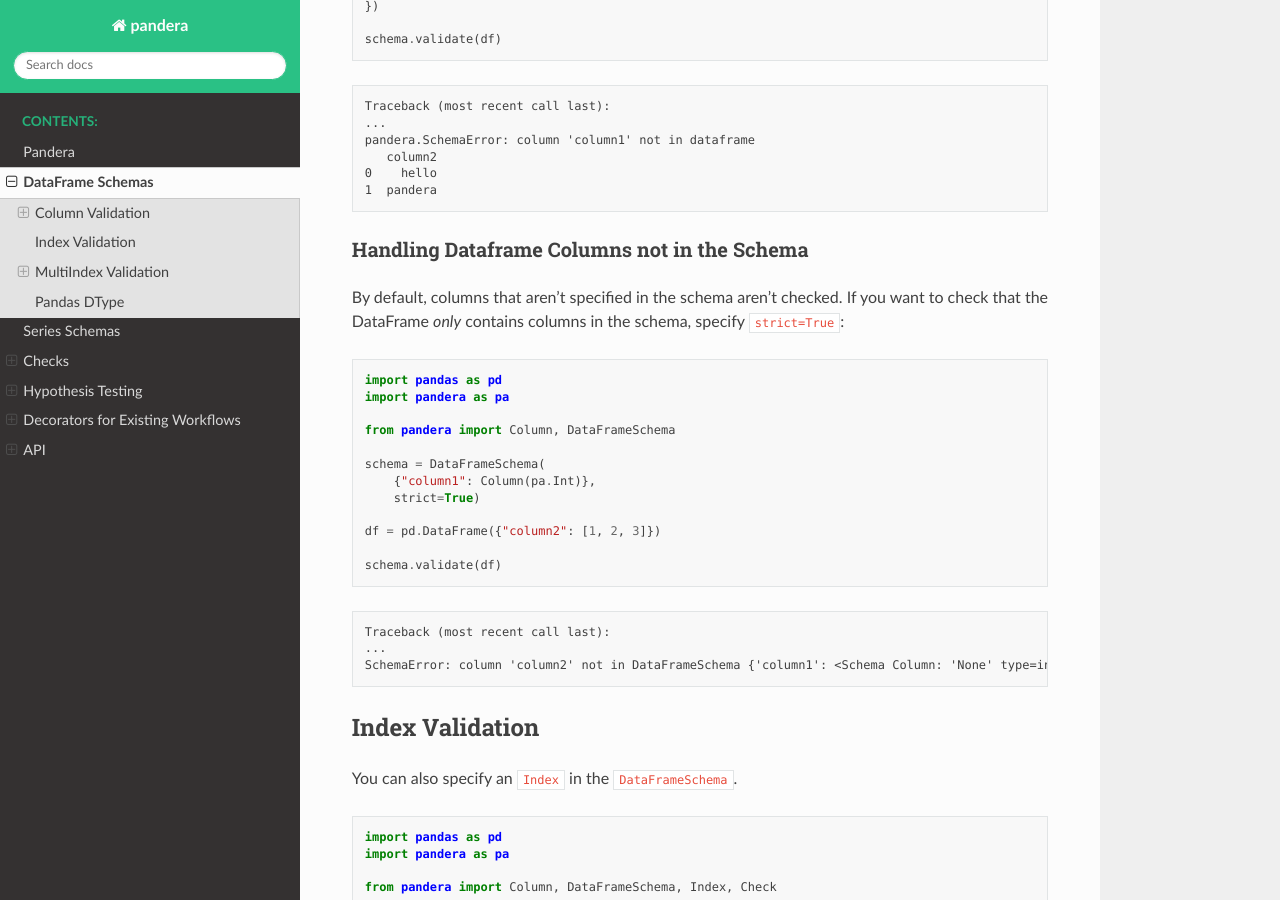
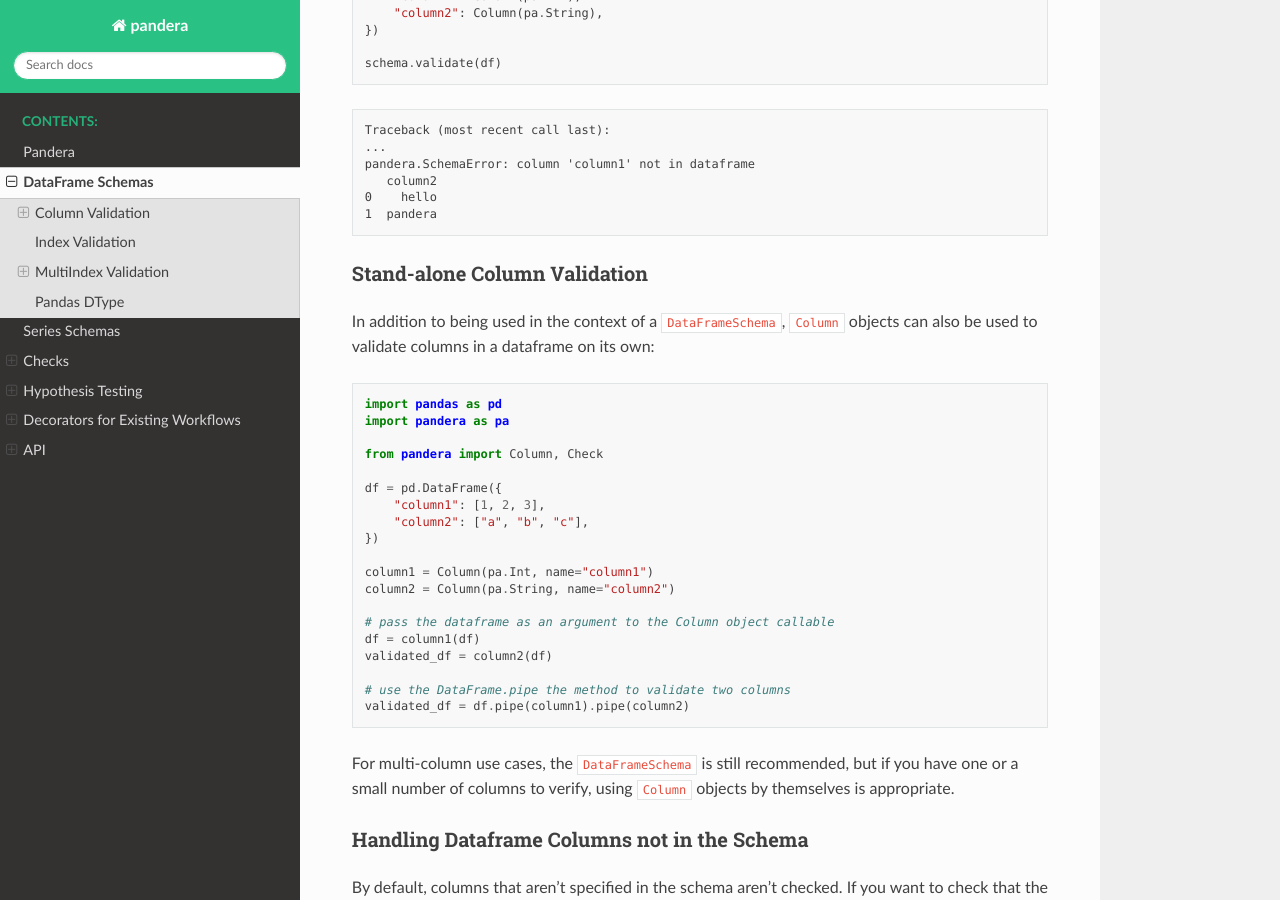
Before and after one commit to unionai-oss/pandera, a Sphinx documentation site: the page built from docs/source/dataframe_schemas.rst, in a window 1280 px wide and 900 px high, scrolled down 3620 px. Built offline with Sphinx 7.4.7 and the Read the Docs theme 2.0.0, drawn with Linux system fonts in a browser that asks for light colours; some of the changed text lies outside the part shown.

Commit message:
clean up underlying interface of schema coercion
- implement Index and MultiIndex schema_component coercion logic,
  previously this functionaly was not operational.
- add documentation for stand-alone Column checks

```diff
--- a/docs/source/dataframe_schemas.rst
+++ b/docs/source/dataframe_schemas.rst
@@ -41,10 +41,11 @@ The ``DataFrameSchema`` object consists of |column|_\s and an |index|_.
 Column Validation
 -----------------
 
-A ``Column`` must specify a *type* to be validated. It can be optionally
-verified for `null values`_ or duplicate values. The column can be coerced_ into
-the specified type, and the required_ parameter allows control over whether or
-not the column is allowed to be missing.
+A ``Column`` must specifies the properties of a column in a dataframe object.
+It can be optionally verified for its data type, `null values`_ or duplicate
+values. The column can be coerced_ into the specified type, and the
+required_ parameter allows control over whether or not the column is allowed to
+be missing.
 
 :ref:`Column checks<checks>` allow for the DataFrame's values to be
 checked against a user provided function. ``Check`` objects also support
@@ -230,6 +231,42 @@ Since ``required=True`` by default, missing columns would raise an error:
     1  pandera
 
 
+.. _column validation:
+
+Stand-alone Column Validation
+~~~~~~~~~~~~~~~~~~~~~~~~~~~~~
+
+In addition to being used in the context of a ``DataFrameSchema``, ``Column``
+objects can also be used to validate columns in a dataframe on its own:
+
+.. testcode:: dataframe_schemas
+
+    import pandas as pd
+    import pandera as pa
+
+    from pandera import Column, Check
+
+    df = pd.DataFrame({
+        "column1": [1, 2, 3],
+        "column2": ["a", "b", "c"],
+    })
+
+    column1 = Column(pa.Int, name="column1")
+    column2 = Column(pa.String, name="column2")
+
+    # pass the dataframe as an argument to the Column object callable
+    df = column1(df)
+    validated_df = column2(df)
+
+    # use the DataFrame.pipe the method to validate two columns
+    validated_df = df.pipe(column1).pipe(column2)
+
+
+For multi-column use cases, the ``DataFrameSchema`` is still recommended, but
+if you have one or a small number of columns to verify, using ``Column``
+objects by themselves is appropriate.
+
+
 .. _strict:
 
 Handling Dataframe Columns not in the Schema
@@ -327,8 +364,8 @@ MultiIndex Validation
 MultiIndex Columns
 ~~~~~~~~~~~~~~~~~~
 
-Specifying multi-index columns follows the ``pandas`` syntax of specifying tuples
-for each level in the index hierarchy:
+Specifying multi-index columns follows the ``pandas`` syntax of specifying
+tuples for each level in the index hierarchy:
 
 .. testcode:: multiindex_columns
 
@@ -408,8 +445,8 @@ Pandas DType
 ---------------------
 
 Pandas provides a `dtype` parameter for casting a dataframe to a specific dtype
-schema. DataFrameSchema provides a `dtype` property which returns a pandas style
-dict. The keys of the dict are column names and values are the dtype.
+schema. DataFrameSchema provides a `dtype` property which returns a pandas
+style dict. The keys of the dict are column names and values are the dtype.
 
 Some examples of where this can be provided to pandas are:
 
```
Also changed, not shown: 3 other files.
